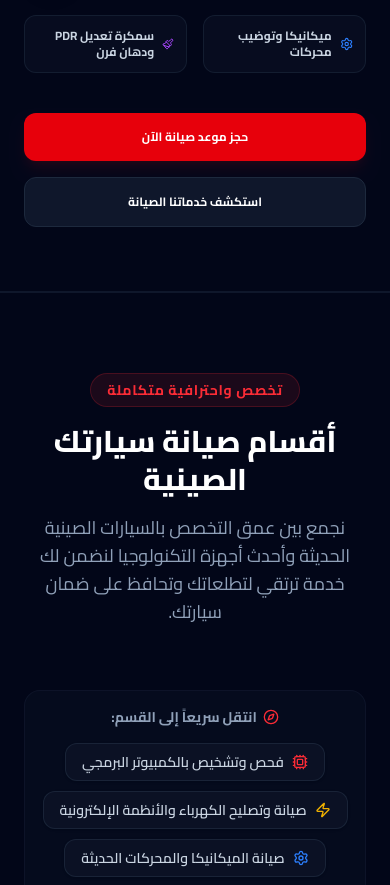
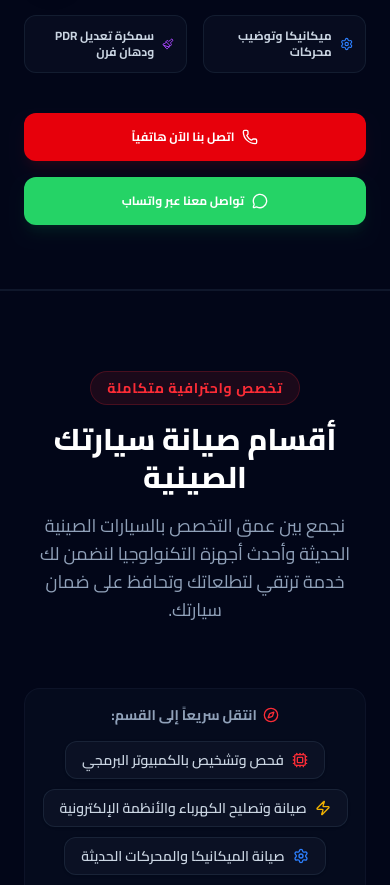
Before and after one commit to khaled4ever/chinacar, a React (Vite) app: page / in a window 390 px wide. Shown: the part 829-1714 px from the top of the page. Built offline with nearby package versions, Linux system fonts and the light colour scheme.

Commit message:
feat: update contact buttons for calls and WhatsApp
Replace generic booking buttons in the hero section with direct contact links (Phone and WhatsApp) to improve user conversion.

```diff
--- a/src/App.tsx
+++ b/src/App.tsx
@@ -242,16 +242,20 @@ export default function App() {
               transition={{ delay: 0.5 }}
             >
               <a
-                href="#booking"
-                className="bg-red-600 hover:bg-red-700 text-white font-bold text-xs py-4 px-8 rounded-xl text-center transition shadow-lg shadow-red-600/10 hover:shadow-red-600/20 cursor-pointer"
+                href="tel:0561241984"
+                className="bg-red-600 hover:bg-red-700 text-white font-bold text-xs py-4 px-8 rounded-xl text-center transition shadow-lg shadow-red-600/10 hover:shadow-red-600/20 cursor-pointer flex items-center justify-center gap-2"
               >
-                حجز موعد صيانة الآن
+                <Phone className="w-4 h-4" />
+                <span>اتصل بنا الآن هاتفياً</span>
               </a>
               <a
-                href="#services"
-                className="bg-slate-900 hover:bg-slate-850 border border-slate-800 hover:border-slate-750 text-white font-bold text-xs py-4 px-8 rounded-xl text-center transition flex items-center justify-center gap-2"
+                href={`https://wa.me/966561241984?text=${encodeURIComponent("مرحباً، أود حجز موعد لصيانة سيارتي الصينية.")}`}
+                target="_blank"
+                rel="noopener noreferrer"
+                className="bg-[#25D366] hover:bg-[#20ba5a] text-white font-bold text-xs py-4 px-8 rounded-xl text-center transition shadow-lg shadow-green-500/10 hover:shadow-green-500/20 cursor-pointer flex items-center justify-center gap-2"
               >
-                استكشف خدماتنا الصيانة
+                <MessageCircle className="w-4 h-4" />
+                <span>تواصل معنا عبر واتساب</span>
               </a>
             </motion.div>
           </div>
--- a/src/components/FloatingButtons.tsx
+++ b/src/components/FloatingButtons.tsx
@@ -2,9 +2,10 @@ import { Phone, MessageCircle } from 'lucide-react';
 import { motion } from 'motion/react';
 
 export default function FloatingButtons() {
-  const phoneNumber = "+966561241984"; // Actual phone number
-  const whatsappUrl = `https://wa.me/${phoneNumber}?text=${encodeURIComponent("مرحباً، أود حجز موعد لصيانة سيارتي الصينية.")}`;
-  const telUrl = `tel:${phoneNumber}`;
+  const whatsappNumber = "966561241984"; // WhatsApp needs international format (without +)
+  const dialNumber = "0561241984"; // Local format for direct calls
+  const whatsappUrl = `https://wa.me/${whatsappNumber}?text=${encodeURIComponent("مرحباً، أود حجز موعد لصيانة سيارتي الصينية.")}`;
+  const telUrl = `tel:${dialNumber}`;
 
   return (
     <div className="fixed bottom-6 left-6 z-50 flex flex-col gap-4 pointer-events-none">
```
